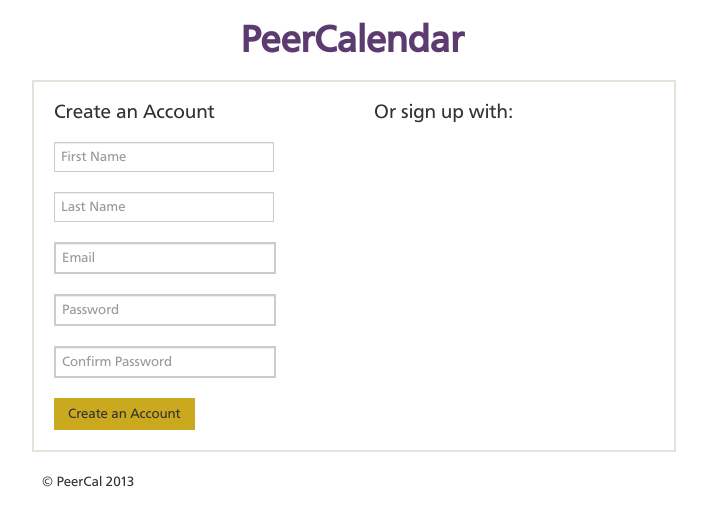
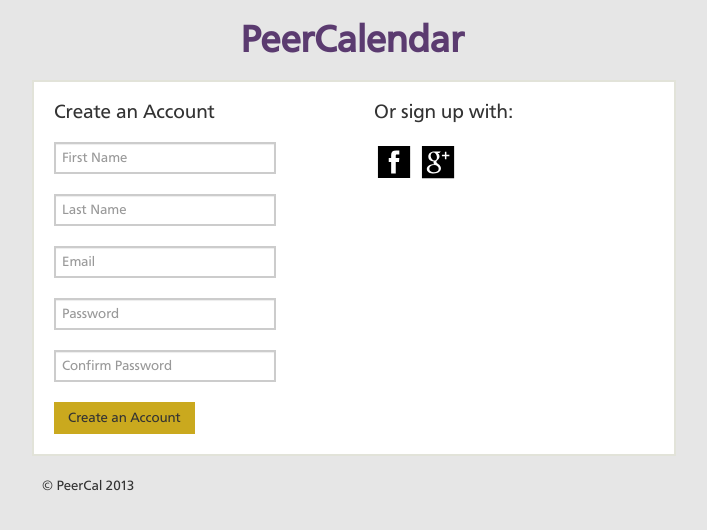
Before and after one commit to Pangamma/CleanView_Back, a PHP site: page /sign_up.php in a window 1280 px wide. Shown: the top 530 px of the page, without its empty margins (288-995 px from the left). Run offline with PHP 8.4, Linux system fonts and the light colour scheme.

Commit message:
Minor chages

```diff
--- a/CleanViewBack/add_classes.php
+++ b/CleanViewBack/add_classes.php
@@ -22,7 +22,7 @@
         <link rel="shortcut icon" href="../assets/ico/favicon.png">
     </head>
 
-    <body class="b-body b-body--add-classes">
+    <body class="b-body b-body--grey">
         <h1 class="b-signup-page-logo">PeerCalendar</h1>
         <div class="b-addclasses-form">
 
--- a/CleanViewBack/sign_up.php
+++ b/CleanViewBack/sign_up.php
@@ -1,10 +1,6 @@
 <!DOCTYPE html>
 <html lang="en">
   <head>
-	<?php
-	if (isset($_POST['is_sent'])){
-	}
-	?>
     <meta charset="utf-8">
     <title>PeerCalendar</title>
     <meta name="viewport" content="width=device-width, initial-scale=1.0">
@@ -27,7 +23,7 @@
     <link rel="shortcut icon" href="../assets/ico/favicon.png">
   </head>
 
-  <body class="b-body b-body--signup">
+  <body class="b-body b-body--grey">
     <h1 class="b-signup-page-logo">PeerCalendar</h1>
     <div class="b-signup-form">
 
@@ -36,21 +32,20 @@
           <h2 class="b-signup-form__title">Create an Account</h2>
 
           <form class="b-signup-form__form" action="add_classes.php">
-			<input type="hidden" name="is_sent" value="1" />
-			<div class="b-signup-form__input-group">
-              <input type="text" name="fName" class="b-signup-form__firstName" placeholder="First Name">
-            </div>
-			<div class="b-signup-form__input-group">
-              <input type="text" name="lName" class="b-signup-form__lastName" placeholder="Last Name">
+            <div class="b-signup-form__input-group">
+              <input type="text" class="b-signup-form__firstname" placeholder="First Name">
             </div>
             <div class="b-signup-form__input-group">
-              <input type="text" name="email" class="b-signup-form__email" placeholder="Email">
+              <input type="text" class="b-signup-form__lastname" placeholder="Last Name">
             </div>
             <div class="b-signup-form__input-group">
-              <input type="password" name="password" class="b-signup-form__password" placeholder="Password">
+              <input type="text" class="b-signup-form__email" placeholder="Email">
+            </div>
+            <div class="b-signup-form__input-group">
+              <input type="password" class="b-signup-form__password" placeholder="Password">
             </div>
               <div class="b-signup-form__input-group">
-              <input type="password" name="confirmpassword" class="b-signup-form__password-confirm" placeholder="Confirm Password">
+              <input type="password" class="b-signup-form__password-confirm" placeholder="Confirm Password">
             </div>
             <button type="submit" class="b-signup-form__button">Create an Account</button>
           </form>
@@ -59,6 +54,10 @@
 
         <div class="b-signup-form__social">
           <h2 class="b-signup-form__title">Or sign up with:</h2>
+          <div class="b-signup-form__input-group">
+            <a href="#" class="b-signup-form__facebook-link"><img class="b-signup-form__facebook-img" src="assets/images/ico/facebook-icon.svg" alt="facebook icon"></a>
+            <a href="#" class="b-signup-form__google-plus-link"><img class="b-signup-form__google-plus-img" src="assets/images/ico/google-plus-icon.svg" alt="google plus icon"></a>
+          </div>
         </div>
 
       </div>
```
Also changed, not shown: CleanViewBack/index.php (+4 -3 lines).
